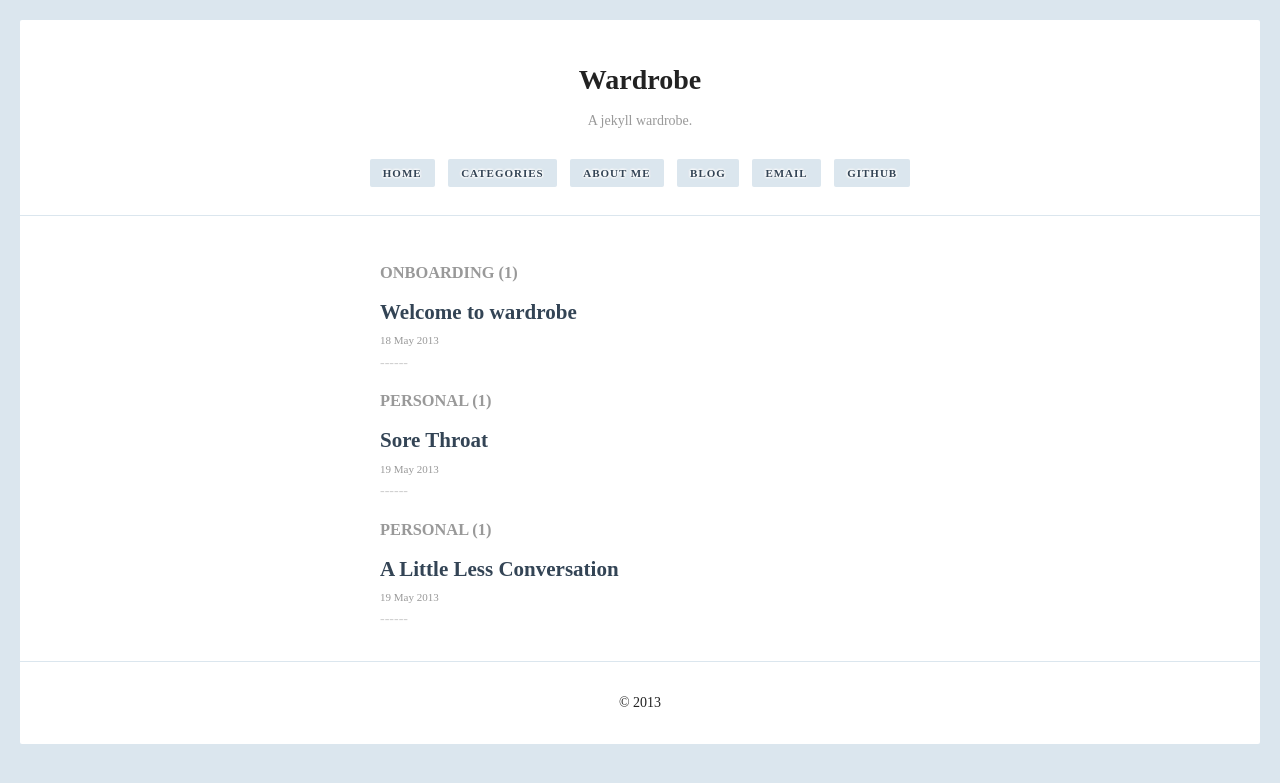
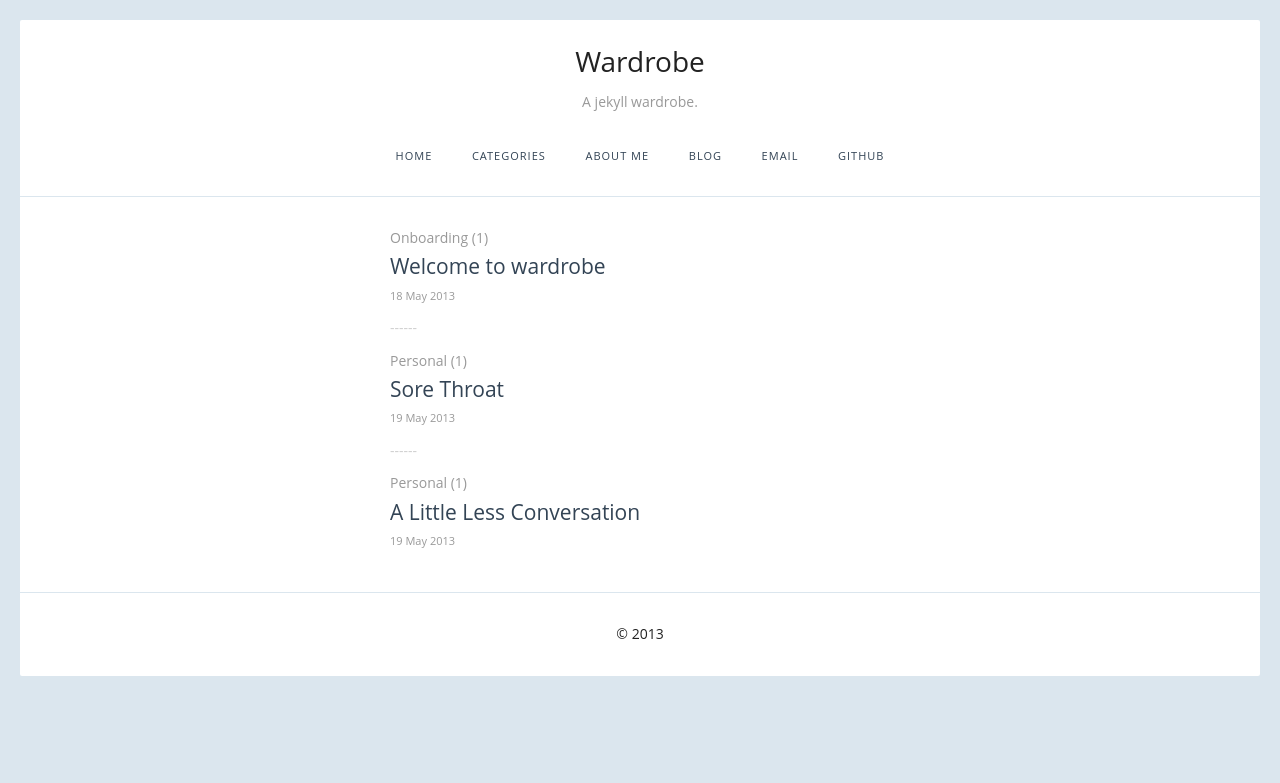
Before and after one commit to muan/jekyll-wardrobe, a Jekyll site: the page built from categories.html, in a window 1280 px wide. Shown: the top 783 px of the page. Built offline with Jekyll 4.4.1, drawn with Linux system fonts in a browser that asks for light colours; some web fonts are replaced; Markdown is read by kramdown in place of the engine named in the settings.

Commit message:
Use scss & theme changes

```diff
--- a/_config.yml
+++ b/_config.yml
@@ -4,7 +4,7 @@
 signoff:          Mu-An
 facebook_appid:
 google_analytics:
-theme:            /themes/b
+theme:            b
 owner:
   name:           Mu-An Chiou
   avatar:         'https://secure.gravatar.com/avatar/afd3cc3e385d754183336c859d9e694a?s=420&d=https://a248.e.akamai.net/assets.github.com%2Fimages%2Fgravatars%2Fgravatar-user-420.png'
--- a/_layouts/default.html
+++ b/_layouts/default.html
@@ -21,9 +21,8 @@
       <link rel="stylesheet" href="/css/lib/syntax.css">
       <link rel="stylesheet" href="/css/lib/boilerplate.css">
       <link rel="stylesheet" href="/css/lib/basics.css">
-      <link rel="stylesheet" href="{{ site.theme }}/style.css">
-      <link href="http://fonts.googleapis.com/css?family=Viga" rel="stylesheet" type="text/css">
-      <link href='http://fonts.googleapis.com/css?family=Noto+Sans' rel='stylesheet' type='text/css'>
+      <link rel="stylesheet" href="/themes/{{ site.theme }}/style.css">
+      <script src="/themes/{{ site.theme }}/custom.js"></script>
 
       <script src="/js/lib/modernizr-2.6.2.min.js"></script>
       <script src="/js/lib/jquery-1.9.1.min.js"></script>
--- a/categories.html
+++ b/categories.html
@@ -2,9 +2,9 @@
 layout: default
 ---
 
-  <ul class="posts">
+  <ul class="posts categories">
   {% for category in site.categories %}
-    <h3 class="muted">{{ category[0]|upcase }} ({{ category[1].size }}) </h3>
+    <h3 class="muted">{{ category[0] }} ({{ category[1].size }}) </h3>
     {% for post in category[1] %}
       <li>
         <a href="{{ post.url }}">
--- /dev/null
+++ b/themes/b/custom.js
@@ -0,0 +1,12 @@
+WebFontConfig = {
+  google: { families: [ 'Open Sans' ] }
+};
+(function() {
+  var wf = document.createElement('script');
+  wf.src = ('https:' == document.location.protocol ? 'https' : 'http') +
+      '://ajax.googleapis.com/ajax/libs/webfont/1/webfont.js';
+  wf.type = 'text/javascript';
+  wf.async = 'true';
+  var s = document.getElementsByTagName('script')[0];
+  s.parentNode.insertBefore(wf, s);
+})();
--- a/themes/b/style.css
+++ b/themes/b/style.css
@@ -1,29 +1,30 @@
-*, h1, h2, h3, h4, h5 { font-family: "Proxima Nova"; }
+*, h1, h2, h3, h4, h5 {
+  font-family: "Open Sans";
+  font-weight: normal;
+  margin-top: 0; }
+
 body {
   background: #dbe6ee;
   padding: 20px;
-  font-size: 14px;
-}
-
-body > header, section.content, footer {
+  font-size: 14px; }
+  body > header, body .content, body footer {
     background: #fff;
     margin: 0 auto;
     width: 100%;
     padding: 30px;
-  text-align: center;
-}
-
+    text-align: center; }
+  body .content {
+    margin: 1px auto; }
   body > header {
-  border-top-right-radius: 2px;
     border-top-left-radius: 2px;
-}
+    border-top-right-radius: 2px; }
   body > footer {
     border-bottom-left-radius: 2px;
-  border-bottom-right-radius: 2px;
-}
+    border-bottom-right-radius: 2px; }
 
+nav {
+  margin-top: 30px; }
   nav a {
-  background: #dbe6ee;
     padding: 8px 13px;
     border-radius: 2px;
     margin-right: 10px;
@@ -31,47 +32,53 @@
     text-transform: uppercase;
     letter-spacing: 1px;
     font-size: 11px;
-  font-weight: bold;
-  white-space: nowrap;
-  text-shadow: 0 0 3px white, 0 0 3px white, 0 0 3px white, 0 0 3px white,0 0 3px white;
-}
+    white-space: nowrap; }
     nav a:last-child {
-  margin-right: 0;
-}
+      margin-right: 0; }
 
-nav {
-  margin-top: 30px;
-}
+.description {
+  color: #999; }
 
-section.content {
-  margin: 1px auto;
-}
+time {
+  color: #999;
+  font-size: 11px; }
 
-.description { color: #999; }
-time { color: #999; font-size: 11px; }
+.posts li {
+  margin-bottom: 10px; }
+.posts h2 {
+  margin: 0 0 6px 0; }
 
-.posts a:after {
+.posts, article, aside {
+  width: 100%;
+  max-width: 500px;
+  margin: auto;
+  text-align: left; }
+
+.categories {
+  position: relative; }
+  .categories h3 {
+    font-size: 14px;
+    margin: 0 0 6px;
+    text-transform: capitalize; }
+  .categories h3:not(:first-of-type):before {
     content: "------";
     display: block;
     color: #d0d0d0;
-}
-.posts h2 {
-  margin: 6px 0;
-}
+    margin: 10px 0;
+    font-weight: normal; }
 
-.posts, article, aside {
-  width: 100%;
-  max-width: 520px;
-  margin: auto;
-  text-align: left;
-}
+article header h2 {
+  margin-bottom: 5px; }
+article header .category {
+  font-size: 11px; }
 
 aside {
-  background: #f9f9f9;
-  padding: 30px;
-  margin: 30px auto;
-}
-
-aside p { margin: 0; }
-
-.avatar { display: none; }
+  border-top: 1px solid #ddd;
+  padding-top: 30px;
+  margin: 30px auto 0; }
+  aside .avatar {
+    width: 90px;
+    float: left;
+    margin: 0 15px 0 0; }
+  aside p {
+    margin: 0; }
```
Also changed, not shown: themes/a/custom.js (added, +12 -0 lines), 1 other file. Lines whose indentation alone changed are shown as unchanged.
